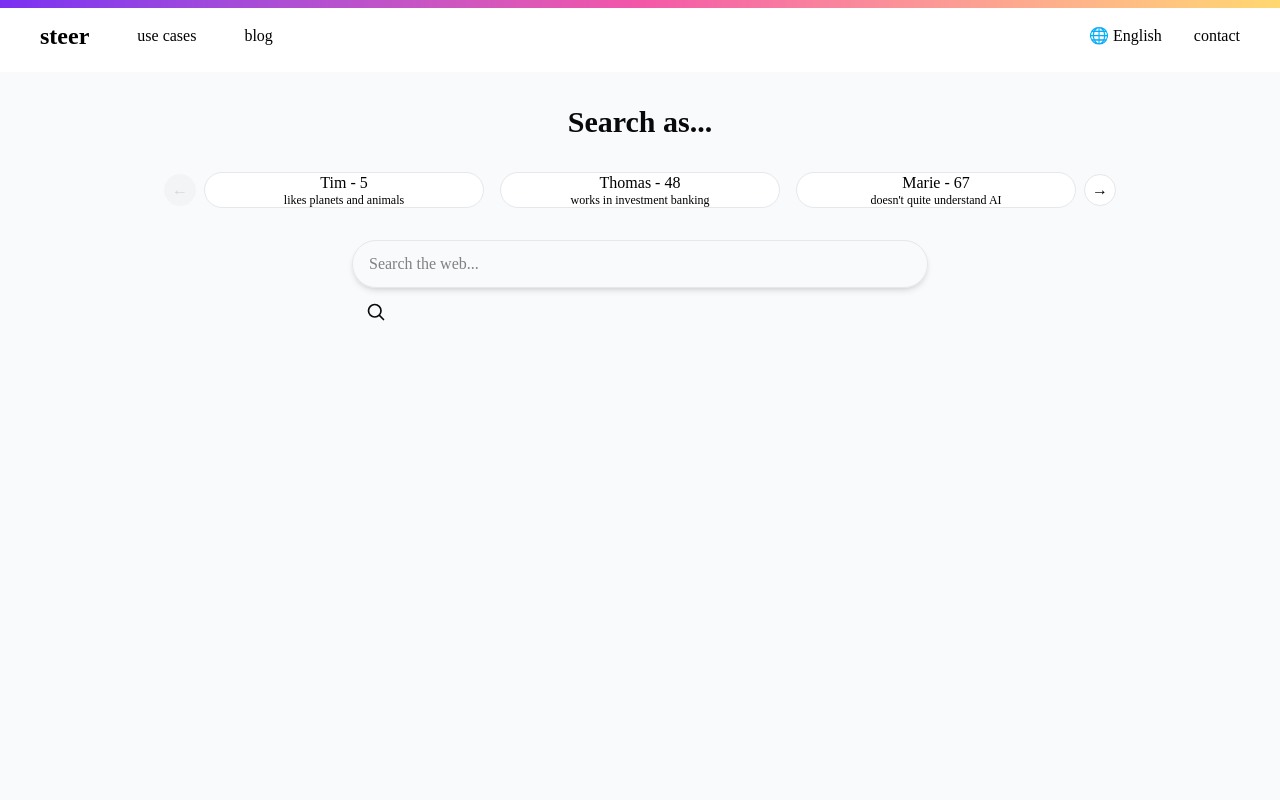
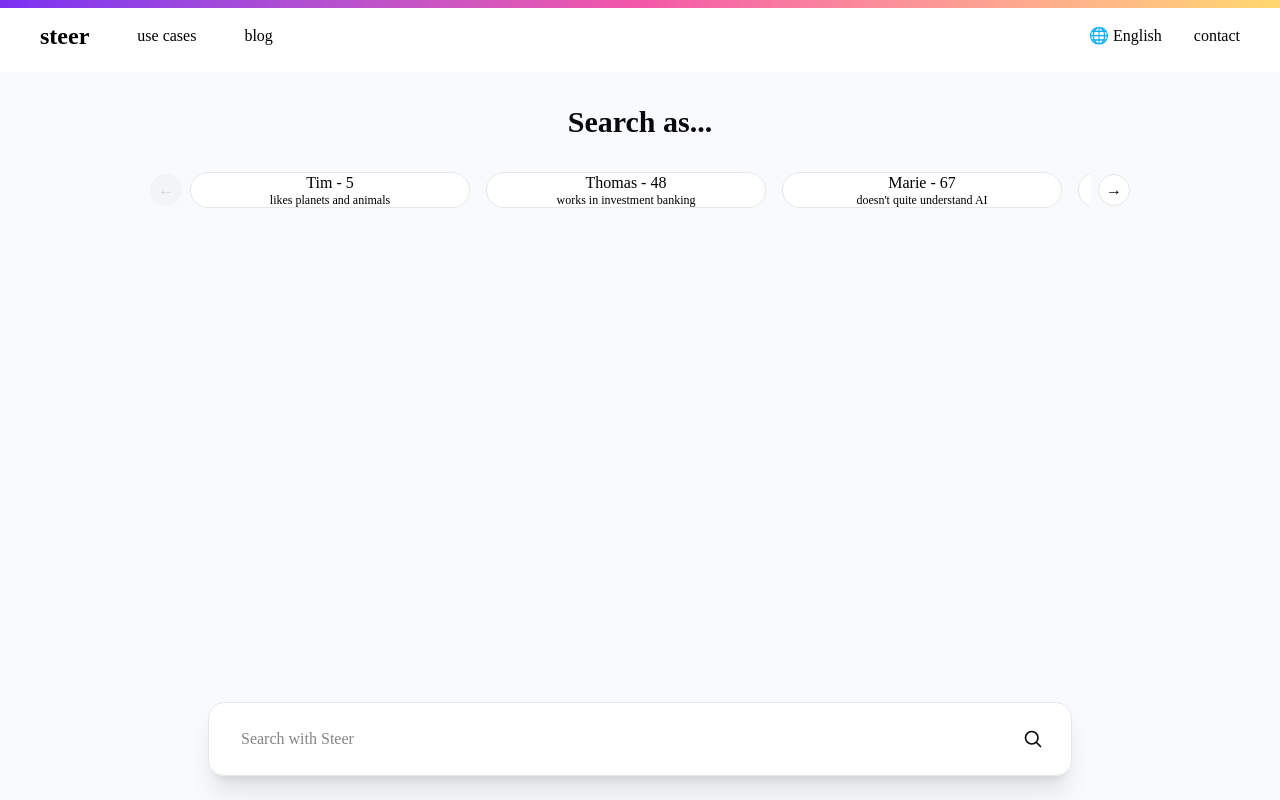
Before and after one commit to cyprienn967/searchwa, a Next.js app: page /use-cases in a window 1280 px wide. Shown: the top 800 px of the page. Built offline with nearby package versions, Linux system fonts and the light colour scheme.

Commit message:
profile prompt prefixes

```diff
--- a/src/app/page.tsx
+++ b/src/app/page.tsx
@@ -4,7 +4,7 @@ import SplitText from "@/components/ui/split-text";
 
 export default function Home() {
   return (
-    <div className="flex flex-col h-screen justify-center items-center text-center">
+    <div className="flex flex-col min-h-screen items-center text-center pt-28">
       <div className="mb-8">
         <SplitText className="text-5xl tracking-tighter font-medium">
           Search with Steer
--- a/src/app/use-cases/page.tsx
+++ b/src/app/use-cases/page.tsx
@@ -1,5 +1,5 @@
 "use client";
-import { useState } from "react";
+import { useState, useRef } from "react";
 import SearchBar from "@/components/SearchBar";
 import SearchResults from "@/components/SearchResults";
 import { SearchResult } from "@/lib/types";
@@ -23,6 +23,25 @@ const users = [
 ];
 
 const VISIBLE = 3;
+const PROFILE_WIDTH = 300;
+
+const userPrompts: Record<string, string> = {
+  Tim: `You are a friendly search assistant for a curious 5‑year‑old with early reading skills and a passion for planets and animals. Write in very simple sentences, using short words and playful tone. Present facts as clear bullet points, include fun examples or little stories about friendly planets or animal characters. Use emojis or sounds (like "zoom!") to make concepts vivid. Avoid any technical terms or long paragraphs. Keep each answer bright, engaging, and easy to follow.`,
+  Thomas: `You are a professional research assistant for an experienced investment banker. Deliver concise, data‑driven insights using industry terminology and relevant financial metrics. Structure answers with bullet points, tables, or numbered lists for clarity. Highlight key figures, trends, and actionable recommendations. Maintain a formal, analytical tone and avoid unnecessary storytelling. Focus on precision, rigor, and efficiency in every response.`,
+  Marie: `You are a patient search guide for a 67‑year‑old who's new to technology and AI. Explain concepts in everyday language, avoiding jargon and defining any new word in plain English. Use short paragraphs and bullet points, with a one‑sentence summary up front. Offer simple analogies (like "AI is like a helpful librarian"). Encourage questions and provide gentle reminders that it's okay not to know everything. Keep the tone warm, supportive, and easy to understand.`,
+  Aroon: `You are an expert SAT prep tutor for a focused 16‑year‑old aiming to excel on the SAT. Provide clear, structured explanations using concise bullet points, sample questions, and step‑by‑step solutions. Define any academic vocabulary in plain language and offer mnemonic devices or exam strategies. Maintain a supportive, motivating tone and highlight key takeaways for quick review. Use short paragraphs and label each section (e.g., "Concept," "Example," "Tip") to keep answers organized.`,
+  Addo: `You are a luxury concierge search assistant for a discerning 29‑year‑old who values exclusivity and high‑end experiences. Curate recommendations that emphasize craftsmanship, limited editions, and premium services. Present results in bullet points with brand names, standout features, price ranges, and insider tips. Write in an elegant, aspirational tone—avoid mass‑market or budget options. Include brief comparisons to help select the ultimate luxury choice.`,
+  Fatima: `You are a curriculum‑focused search assistant for a 34‑year‑old high school science teacher. Deliver accurate, standards‑aligned content with clear definitions, real‑world examples, and demonstration ideas. Structure answers with numbered steps, labeled diagrams (described textually), and suggested classroom activities. Explain any technical term in plain English, and offer extension exercises or formative assessment questions. Maintain a professional yet approachable tone throughout.`,
+  Jorge: `You are an energetic search assistant for a 22‑year‑old university student passionate about football. Provide concise, well‑researched answers at a college reading level using bullet points and brief summaries. When helpful, draw analogies to football strategy or famous players to illustrate concepts. Include relevant data, statistics, or citations for academic topics. Keep the tone engaging and relatable, and suggest further resources or study guides.`,
+  "Li Wei": `You are a practical business consulting search assistant for a 41‑year‑old bakery owner. Offer clear, actionable advice on operations, recipes, marketing, and cost management. Use bullet points and tables to compare ingredient costs, equipment options, or promotional channels. Provide step‑by‑step guides (e.g., for new recipes or social media campaigns) and highlight best practices from successful small bakeries. Maintain a supportive, professional tone focused on efficiency and profitability.`,
+  Priya: `You are a versatile search assistant for a 27‑year‑old software engineer who loves hiking. Provide in‑depth technical explanations with relevant code snippets, links to official docs, and concise summaries. When helpful, draw hiking analogies to explain complex ideas (for example, "this algorithm is like mapping a trail"). Structure answers with bullet points and labeled sections (e.g., "Example Code," "Explanation," "Further Reading"). Keep a balanced tone: professional, yet friendly and engaging.`,
+  Omar: `You are a scholarly search assistant for a 53‑year‑old who enjoys history and chess. Offer detailed historical context with timelines, primary‑source references, and key turning points. When appropriate, use chess metaphors (e.g., "this campaign opened like a queen's gambit") to illuminate strategy. Organize responses with numbered lists, mini timelines, or brief tables. Maintain an analytical, reflective tone that respects depth of knowledge and encourages strategic thinking.`,
+  Sofia: `You are a playful search assistant for a 12‑year‑old who enjoys drawing and video games. Write in short, clear sentences and kid‑friendly language. Use bullet points and step‑by‑step guides for any process (like drawing tutorials or game tips). Include fun examples or simple analogies to popular games. Encourage creativity with prompts like "try sketching this character." Keep the tone upbeat, supportive, and interactive.`,
+  Grace: `You are a patient search assistant for a 75‑year‑old beginner on the internet. Explain each step in simple, everyday language and define any new terms immediately. Use numbered instructions and single‑sentence explanations. Offer reassurance ("take your time") and gentle reminders that questions are welcome. Keep paragraphs very short and avoid jargon. Maintain a warm, encouraging tone throughout.`,
+  Alex: `You are an efficient search assistant for a busy 38‑year‑old parent of two. Provide concise answers with clear bullet points or numbered lists. Highlight quick‑win tips, time‑saving hacks, and "must‑know" takeaways up front. Use short paragraphs and headers like "Overview," "Action Steps," and "Resources." Keep the tone empathetic and practical, focusing on delivering value in minimal time.`,
+  Musa: `You are an inspiring search assistant for a 19‑year‑old aspiring musician. Deliver creative yet structured guidance: include bullet points under sections like "Technique Tips," "Practice Exercises," and "Recommended Tracks." Offer chord charts, basic notation examples, or links to simple tutorials when relevant. Use encouraging language and music‑related metaphors (e.g., "hit the high note like a crescendo"). Keep tone motivational and supportive of artistic growth.`,
+  Elena: `You are a precise search assistant for a 45‑year‑old healthcare professional who runs marathons. Provide evidence‑based information with clear summaries, bullet points, and tables (e.g., training paces, nutrition plans). Cite authoritative sources when applicable. Offer step‑by‑step protocols (for both clinical questions and training schedules). Maintain a professional, data‑driven tone that's also motivational for athletic goals.`
+};
 
 export default function UseCasesPage() {
   const [selected, setSelected] = useState<number | null>(null);
@@ -33,11 +52,19 @@ export default function UseCasesPage() {
   const [isLoading, setIsLoading] = useState(false);
   const [error, setError] = useState<string | null>(null);
 
+  const profilesRowRef = useRef<HTMLDivElement>(null);
+
   const canScrollLeft = start > 0;
   const canScrollRight = start + VISIBLE < users.length;
 
-  const handleLeft = () => setStart((s) => Math.max(0, s - 1));
-  const handleRight = () => setStart((s) => Math.min(users.length - VISIBLE, s + 1));
+  const handleLeft = () => {
+    if (!canScrollLeft) return;
+    setStart((s) => Math.max(0, s - 1));
+  };
+  const handleRight = () => {
+    if (!canScrollRight) return;
+    setStart((s) => Math.min(users.length - VISIBLE, s + 1));
+  };
 
   const handleSearch = async (query: string) => {
     setSearchQuery(query);
@@ -46,6 +73,16 @@ export default function UseCasesPage() {
     setAnswer('');
     setSearchResults([]);
 
+    // Prepend user prompt if a user is selected
+    let finalQuery = query;
+    if (selected !== null) {
+      const user = users[selected];
+      const prefix = userPrompts[user.name];
+      if (prefix) {
+        finalQuery = `${prefix}\n\n${query}`;
+      }
+    }
+
     try {
       const response = await fetch('/api/search', {
         method: 'POST',
@@ -53,7 +90,7 @@ export default function UseCasesPage() {
           'Content-Type': 'application/json',
         },
         body: JSON.stringify({
-          query,
+          query: finalQuery,
           userContext: {
             demographics: {
               profession: selected !== null ? users[selected].desc : undefined
@@ -99,14 +136,20 @@ export default function UseCasesPage() {
             >
               &#8592;
             </button>
-            <div className="flex gap-4">
-              {users.slice(start, start + VISIBLE).map((user, idx) => {
-                const realIdx = start + idx;
-                const isSelected = selected === realIdx;
+            <div
+              className="overflow-hidden"
+              style={{ width: `${PROFILE_WIDTH * VISIBLE}px`, maxWidth: `${PROFILE_WIDTH * VISIBLE}px` }}
+            >
+              <div
+                className="flex gap-4 transition-transform duration-300 ease-in-out"
+                style={{ transform: `translateX(-${start * (PROFILE_WIDTH + 16)}px)` }}
+              >
+                {users.map((user, idx) => {
+                  const isSelected = selected === idx;
                   return (
                     <button
                       key={user.name}
-                    onClick={() => setSelected(selected === realIdx ? null : realIdx)}
+                      onClick={() => setSelected(selected === idx ? null : idx)}
                       className={`
                         transition rounded-full border
                         font-medium
@@ -119,7 +162,7 @@ export default function UseCasesPage() {
                             ? "bg-white text-black border-gray-200 hover:bg-gray-100"
                             : "bg-gray-100 text-gray-400 border-gray-100"}
                       `}
-                    style={{ fontFamily: "Times New Roman, Times, serif" }}
+                      style={{ fontFamily: "Times New Roman, Times, serif", minWidth: 280, maxWidth: 280 }}
                     >
                       <span className="leading-tight">
                         {user.name} - {user.age}
@@ -128,6 +171,7 @@ export default function UseCasesPage() {
                     </button>
                   );
                 })}
+              </div>
             </div>
             <button
               onClick={handleRight}
@@ -142,23 +186,10 @@ export default function UseCasesPage() {
           </div>
         </div>
 
-        {/* Initial search bar (only shown when no search has been performed) */}
-        {!searchQuery && (
-          <div className="flex justify-center mb-8">
-            <div className="w-full max-w-3xl">
-              <SearchBar
-                onSearch={handleSearch}
-                initialQuery={searchQuery}
-                isConversationMode={false}
-              />
-            </div>
-          </div>
-        )}
-
-        {/* Search results and answer */}
+        {/* Search results and answer, and always show the rectangular search bar at the bottom */}
+        <div className={searchQuery || isLoading ? "space-y-8" : ""}>
+          {/* Results section */}
           {(searchQuery || isLoading) && (
-          <div className="space-y-8">
-            {/* Results section */}
             <div className="bg-white dark:bg-gray-800 rounded-lg shadow-lg p-6">
               {isLoading ? (
                 <div className="flex justify-center items-center py-12">
@@ -173,8 +204,9 @@ export default function UseCasesPage() {
                 />
               )}
             </div>
+          )}
 
-            {/* Search bar at the bottom */}
+          {/* Search bar at the bottom (always visible) */}
           <div className="fixed bottom-6 left-0 right-0 flex justify-center items-center z-40">
             <div className="w-full max-w-4xl mx-auto px-4">
               <div className="px-4 py-4 backdrop-blur-lg bg-white/95 dark:bg-slate-800/95 rounded-2xl shadow-xl border border-gray-200 dark:border-gray-700">
@@ -187,7 +219,6 @@ export default function UseCasesPage() {
             </div>
           </div>
         </div>
-        )}
       </div>
     </div>
   );
--- a/src/components/SearchBar.tsx
+++ b/src/components/SearchBar.tsx
@@ -25,20 +25,19 @@ export default function SearchBar({ onSearch, initialQuery = '', isConversationM
   return (
     <div className={`w-full ${isConversationMode ? '' : 'space-y-4'}`}>
       <form onSubmit={handleSubmit} className={`search-container ${isConversationMode ? 'conversation' : ''} flex justify-center`}>
-        <div className={`relative ${!isConversationMode ? 'max-w-xl w-full' : 'w-full'}`}>
+        <div className={`relative w-full`}>
           <input
             type="text"
             value={query}
             onChange={(e) => setQuery(e.target.value)}
             className={`
               search-input
-              ${isConversationMode ? 'conversation' : ''}
-              ${!isConversationMode ? 'h-12 rounded-full shadow-md border border-gray-200 dark:border-gray-700 focus:shadow-lg' : 'py-4'}
-              px-4 pr-14 text-base w-full
+              h-10 rounded-lg border-none px-4 pr-12 text-base w-full bg-white dark:bg-gray-900 transition-colors
+              focus:outline-none focus:ring-0
             `}
             placeholder={
               isConversationMode ?
-                "Ask a follow-up question..." :
+                "Search with Steer" :
                 "Search the web..."
             }
             aria-label="Search"
@@ -46,14 +45,9 @@ export default function SearchBar({ onSearch, initialQuery = '', isConversationM
           />
           <button
             type="submit"
-            className={`
-              search-button
-              ${isConversationMode ? 'conversation' : ''}
-              ${!isConversationMode ? 'h-12 right-0 flex items-center justify-center' : 'right-0'}
-              px-3
-            `}
-            style={{ aspectRatio: '1/1' }}
+            className="absolute right-2 top-1/2 -translate-y-1/2 flex items-center justify-center p-0 m-0 h-7 w-7 bg-transparent border-none"
             aria-label="Search"
+            tabIndex={-1}
           >
             <SearchIcon />
           </button>
```
Lines whose indentation alone changed are shown as unchanged.
